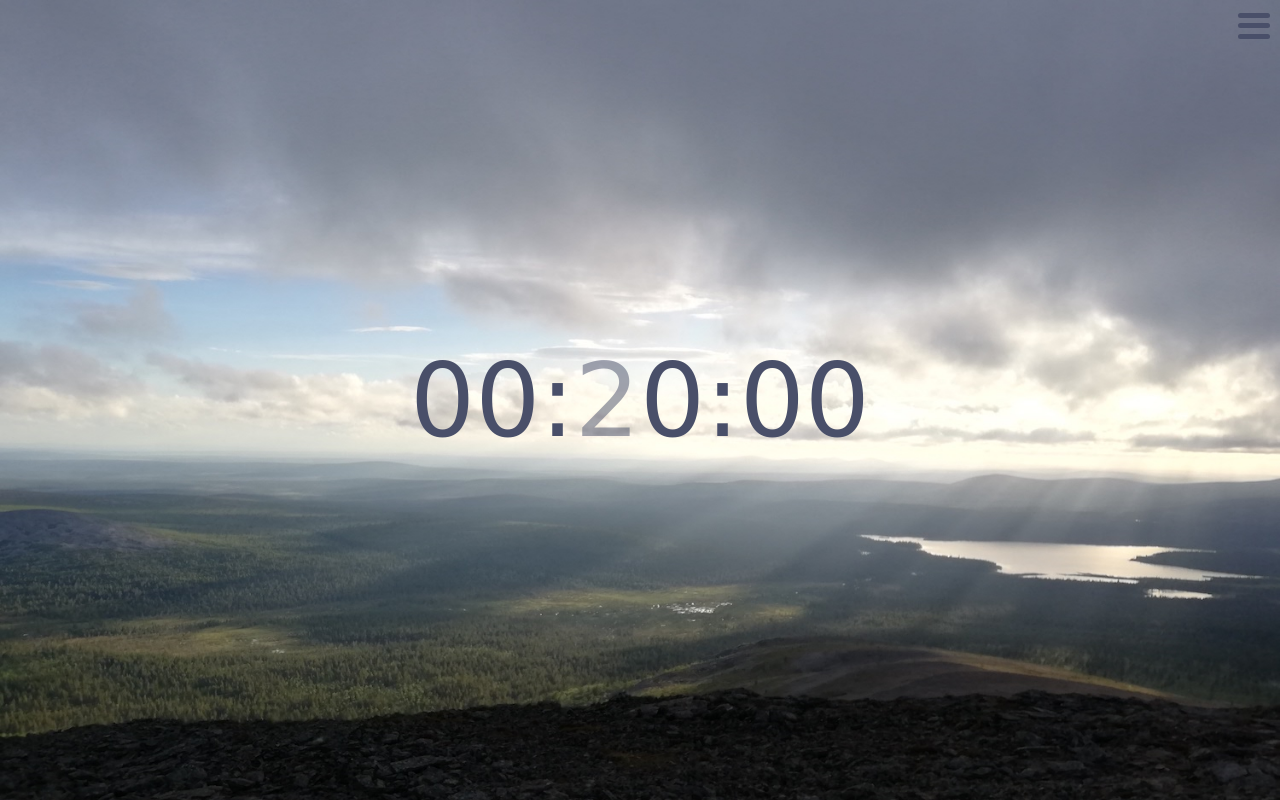
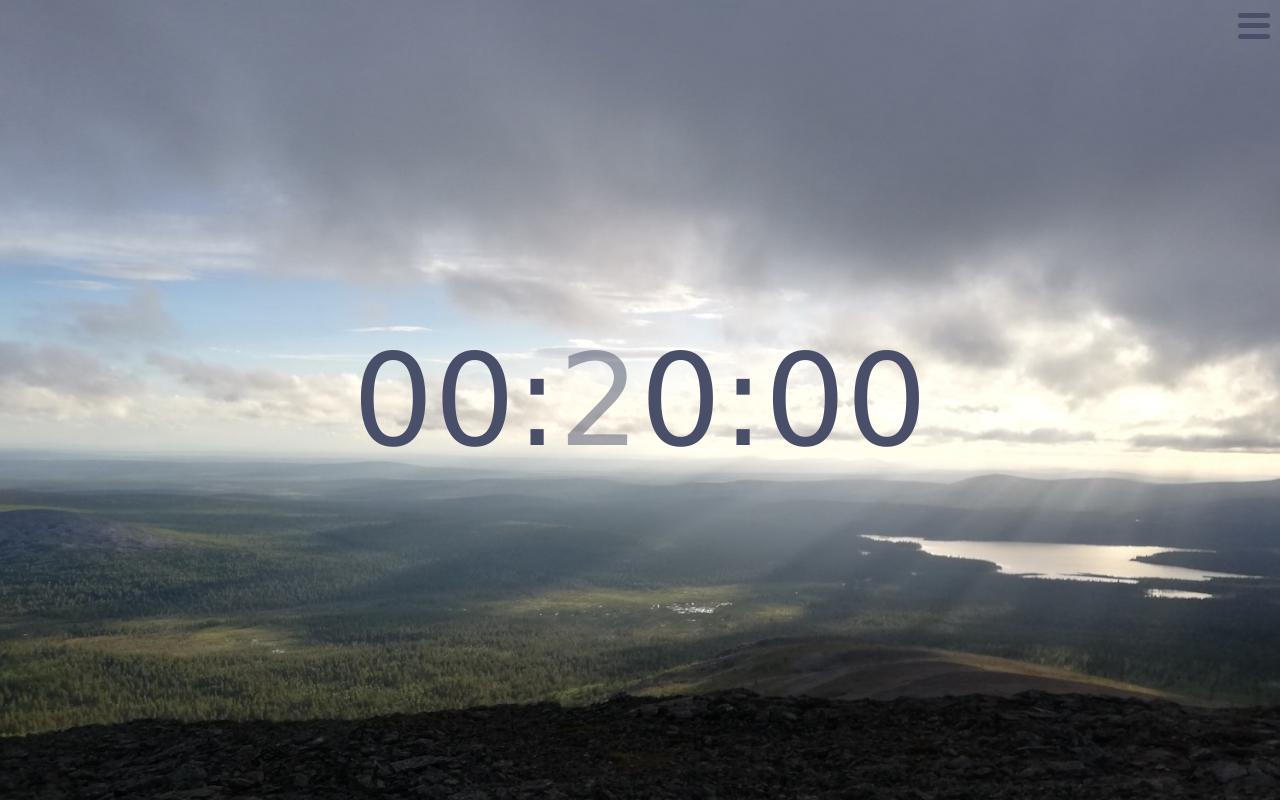
Before and after one commit to sund4e/timer, a Next.js app: page / in a window 1280 px wide. Built offline with nearby package versions, Linux system fonts and the light colour scheme.

Commit message:
Tune fontsize

```diff
--- a/components/SingleInput/SingleInput.tsx
+++ b/components/SingleInput/SingleInput.tsx
@@ -5,7 +5,6 @@ import { Theme } from '../../styles/theme';
 const StyledInput = styled.div`
   opacity: ${({ isFocused }: { isFocused: boolean }) => (isFocused ? 0.5 : 1)};
   border-style: none;
-  font-size: ${({ theme }: { theme: Theme }) => theme.fontSizes.big}vw;
   caret-color: transparents;
   background-color: transparent;
   &:focus {
--- a/components/TimeInput/TimeInput.tsx
+++ b/components/TimeInput/TimeInput.tsx
@@ -17,16 +17,13 @@ const Wrapper = styled.div`
   transition: ${({ theme }) => theme.transition}s;
 `;
 
-const StyledSpan = styled.span`
-  font-size: ${({ theme }: { theme: Theme }) => theme.fontSizes.big}vw;
-`;
-
 export type Props = {
   value: number;
   onChange: (seconds: number) => void;
   isFocused: boolean;
   onFocus: () => void;
   initalFocus: Input;
+  className?: string;
 };
 
 const Inputs = {
@@ -49,7 +46,7 @@ const Indexes = Object.values(Inputs).reduce<number[]>(
   []
 );
 
-const TimeInput = ({ value, onChange, onFocus, isFocused }: Props) => {
+const TimeInput = ({ value, onChange, className, isFocused }: Props) => {
   const [time, setTime] = useState(getHms(value));
   const { focusIndex, setFocusIndex } = useFocusIndex();
 
@@ -76,19 +73,19 @@ const TimeInput = ({ value, onChange, onFocus, isFocused }: Props) => {
   };
 
   return (
-    <Wrapper isFocused={isFocused} data-testid="time">
+    <Wrapper isFocused={isFocused} data-testid="time" className={className}>
       <FocusInput
         {...Inputs[Input.hours]}
         value={time[Input.hours]}
         onChange={onChangeInput(Input.hours)}
       />
-      <StyledSpan>:</StyledSpan>
+      <span>:</span>
       <FocusInput
         {...Inputs[Input.minutes]}
         value={time[Input.minutes]}
         onChange={onChangeInput(Input.minutes)}
       />
-      <StyledSpan>:</StyledSpan>
+      <span>:</span>
       <FocusInput
         {...Inputs[Input.seconds]}
         value={time[Input.seconds]}
--- a/components/Timer/Timer.tsx
+++ b/components/Timer/Timer.tsx
@@ -8,6 +8,7 @@ export type Props = {
   initialTime: number;
   initialIsFocused: boolean;
   restart: boolean;
+  className?: string;
 };
 
 const Timer = ({
@@ -16,6 +17,7 @@ const Timer = ({
   initialTime,
   restart,
   initialIsFocused,
+  className,
 }: Props) => {
   const [startTime, setStartTime] = useState(initialTime);
   const [isFocused, setIsFocused] = useState(initialIsFocused);
@@ -41,6 +43,7 @@ const Timer = ({
 
   return (
     <TimeInput
+      className={className}
       value={time}
       onChange={onChange}
       isFocused={isFocused}
--- a/components/TimerApp/TimerApp.tsx
+++ b/components/TimerApp/TimerApp.tsx
@@ -4,6 +4,11 @@ import NotificationToggle from '../NotificationToggle';
 import Toggle from '../Toggle';
 import { useState } from 'react';
 import SideMenu from '../SideMenu';
+import { Theme } from '../../styles/theme';
+
+const StyledTimer = styled(Timer)`
+  font-size: ${({ theme }: { theme: Theme }) => theme.fontSizes.big}vw;
+`;
 
 const Wrapper = styled.div`
   display: flex;
@@ -26,7 +31,7 @@ const TimerApp = () => {
 
   return (
     <Wrapper>
-      <Timer
+      <StyledTimer
         restart={restart}
         onTimeEnd={onTimeEnd}
         isActive={true}
--- a/styles/theme.ts
+++ b/styles/theme.ts
@@ -21,7 +21,7 @@ export const theme: Theme = {
     light: '#E8E8E8',
   },
   fontSizes: {
-    big: 8,
+    big: 10,
     medium: 2,
   },
   transition: 0.4,
```
